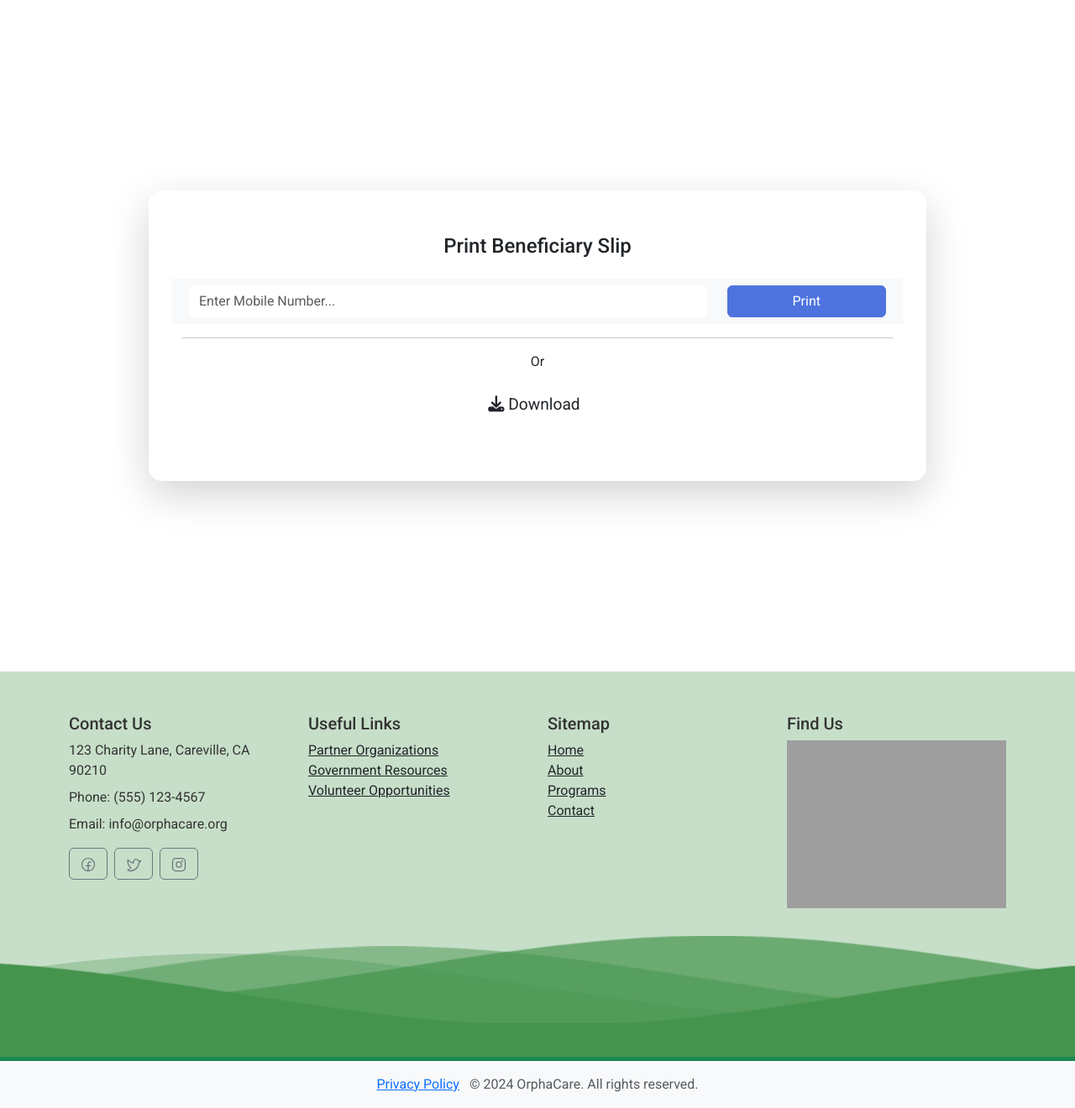
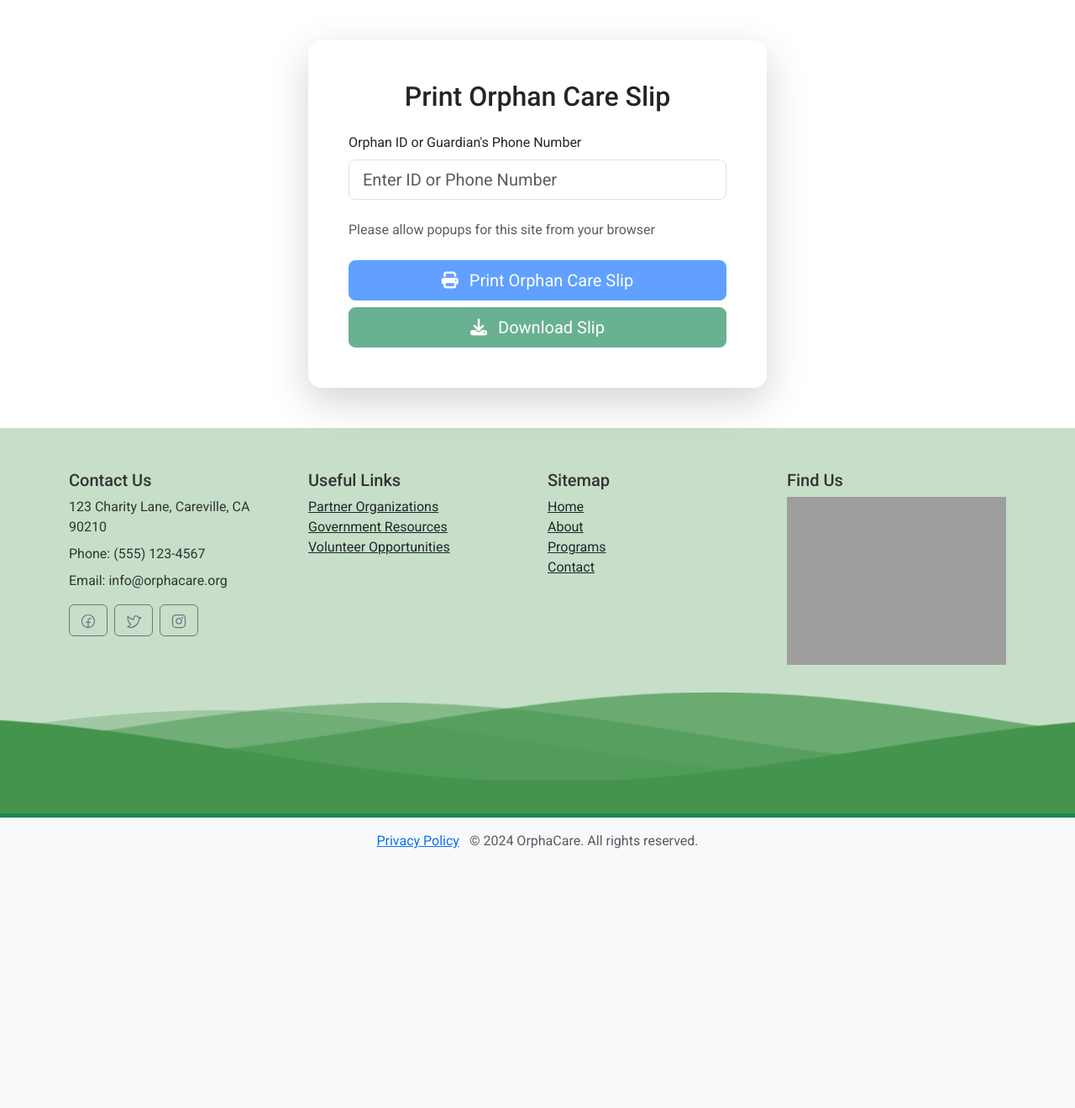
Before and after one commit to InnoviHZ/alpha, a PHP site: page /slip-printing.php in a window 1280 px wide. Shown: the part 60-1380 px from the top of the page at 84% size. After the commit the page ends 1071 px from the top, so only its background shows below. Run offline with PHP 8.4, Linux system fonts and the light colour scheme; a map, chart or similar area stays blank; some libraries are stand-ins or nearby versions; grey boxes are pictures that could not be loaded.

Commit message:
redesign print slip & add option ti download pdf

```diff
--- a/slip-printing.php
+++ b/slip-printing.php
@@ -81,6 +81,17 @@
         .bt {
             height: 100%;
         }
+
+        .form-container {
+            background-color: white;
+            padding-top: 20px;
+            padding: 20px;
+            border-radius: 5px;
+            box-shadow: 0 0 10px rgba(0, 0, 0, 0.1);
+            margin: 100px auto;
+            /* This centers the form and adds top margin */
+            margin-top: 17%;
+        }
     </style>
 </head>
 
@@ -148,50 +159,32 @@
             </div>
         </div>
     </nav>
-    <!-- main Section -->
-    <div class="container-fluid body">
-        <div class="container">
-            <div class="row justify-content-center align-items-center min-vh-100">
-                <div class="col-xl-10 col-lg-12 col-md-9">
-                    <div class="card o-hidden shadow-lg my-5">
-                        <div class="card-body p-0">
-                            <div class="row">
-                                <!-- <div class="col-lg-6 d-none d-lg-block bg-login-image">
-                                </div> -->
-                                <div class="col-lg-12 p-5">
-                                    <div class="p-1">
-                                        <div class="text-center">
-                                            <h1 class="h4 text-gray-900 mb-4">Print Beneficiary Slip</h1>
-                                        </div>
-                                        <form class="user">
-                                            <div class="form-group row p-2 bg-light border-5">
-                                                <div class="col-md-9">
-                                                    <input type="text" class="form-control border-0 inp" placeholder="Enter Mobile Number...">
-                                                </div>
-                                                <div class="col-md-3">
-                                                    <button type="submit" class="btn bt btn-primary col-md-3 w-100">
-                                                        Print
-                                                    </button>
-                                                </div>
-                                            </div>
-                                            <hr>
-                                            <div class="text-center mb-3">
-                                                <p>Or</p>
-                                                <a href="#" class="btn btn-google btn-user social-btn me-2">
-                                                    <i class="fa-solid fa-download"></i> Download
-                                                </a>
-                                            </div>
-                                        </form>
-                                    </div>
-                                </div>
+    <div class="container py-5">
+        <div class="row justify-content-center">
+            <div class="col-md-8 col-lg-6">
+                <div class="card shadow-lg">
+                    <div class="card-body p-5">
+                        <h2 class="text-center mb-4">Print Orphan Care Slip</h2>
+                        <form>
+                            <div class="mb-4">
+                                <label for="orphanId" class="form-label">Orphan ID or Guardian's Phone Number</label>
+                                <input type="text" id="orphanId" class="form-control form-control-lg" placeholder="Enter ID or Phone Number">
                             </div>
-                        </div>
+                            <p class="text-muted mb-4">Please allow popups for this site from your browser</p>
+                            <div class="d-grid gap-2">
+                                <button id="printBtn" class="btn btn-primary btn-lg" disabled>
+                                    <i class="fas fa-print me-2"></i> Print Orphan Care Slip
+                                </button>
+                                <button id="downloadBtn" class="btn btn-success btn-lg" disabled>
+                                    <i class="fas fa-download me-2"></i> Download Slip
+                                </button>
+                            </div>
+                        </form>
                     </div>
                 </div>
             </div>
         </div>
     </div>
-
 
     <!-- Footer -->
     <footer class="">
@@ -286,6 +279,7 @@
     </div>
 
     <script src="https://maps.googleapis.com/maps/api/js?key=YOUR_API_KEY&callback=initMap" async defer></script>
+    <script src="https://cdnjs.cloudflare.com/ajax/libs/jspdf/2.5.1/jspdf.umd.min.js"></script>
     <script>
         function initMap() {
             var location = {
@@ -302,7 +296,69 @@
             });
         }
     </script>
+    <script>
+        const orphanIdInput = document.getElementById('orphanId');
+        const printBtn = document.getElementById('printBtn');
+        const downloadBtn = document.getElementById('downloadBtn');
 
+        // ... rest of your JavaScript remains the same
+        orphanIdInput.addEventListener('input', function() {
+            const isInputFilled = this.value.trim() !== '';
+            printBtn.disabled = !isInputFilled;
+            downloadBtn.disabled = !isInputFilled;
+        });
+
+        printBtn.addEventListener('click', function() {
+            const orphanId = orphanIdInput.value;
+            const printWindow = window.open('', '_blank');
+            printWindow.document.write(`
+                <html>
+                    <head>
+                        <title>Orphan Care Slip</title>
+                        <style>
+                            body { font-family: Arial, sans-serif; }
+                            .slip { border: 1px solid #000; padding: 20px; max-width: 500px; margin: 20px auto; }
+                            h1 { text-align: center; }
+                        </style>
+                    </head>
+                    <body>
+                        <div class="slip">
+                            <h1>Orphan Care Slip</h1>
+                            <p><strong>Orphan ID / Guardian's Phone:</strong> ${orphanId}</p>
+                            <p><strong>Date:</strong> ${new Date().toLocaleDateString()}</p>
+                            <p>This slip confirms the registration of the orphan with the provided ID/Phone number in our care program.</p>
+                        </div>
+                    </body>
+                </html>
+            `);
+            printWindow.document.close();
+            printWindow.print();
+        });
+
+        downloadBtn.addEventListener('click', function() {
+            const orphanId = orphanIdInput.value;
+            const {
+                jsPDF
+            } = window.jspdf;
+
+            const doc = new jsPDF();
+
+            // Add content to the PDF
+            doc.setFontSize(22);
+            doc.text('Orphan Care Slip', 105, 20, null, null, 'center');
+
+            doc.setFontSize(12);
+            doc.text(`Orphan ID / Guardian's Phone: ${orphanId}`, 20, 40);
+            doc.text(`Date: ${new Date().toLocaleDateString()}`, 20, 50);
+
+            doc.setFontSize(10);
+            doc.text('This slip confirms the registration of the orphan with the', 20, 70);
+            doc.text('provided ID/Phone number in our care program.', 20, 80);
+
+            // Save the PDF
+            doc.save('OrphanCareSlip.pdf');
+        });
+    </script>
     <!-- Bootstrap JS -->
     <script src="https://cdn.jsdelivr.net/npm/bootstrap@5.3.0-alpha1/dist/js/bootstrap.bundle.min.js"></script>
 </body>
```
